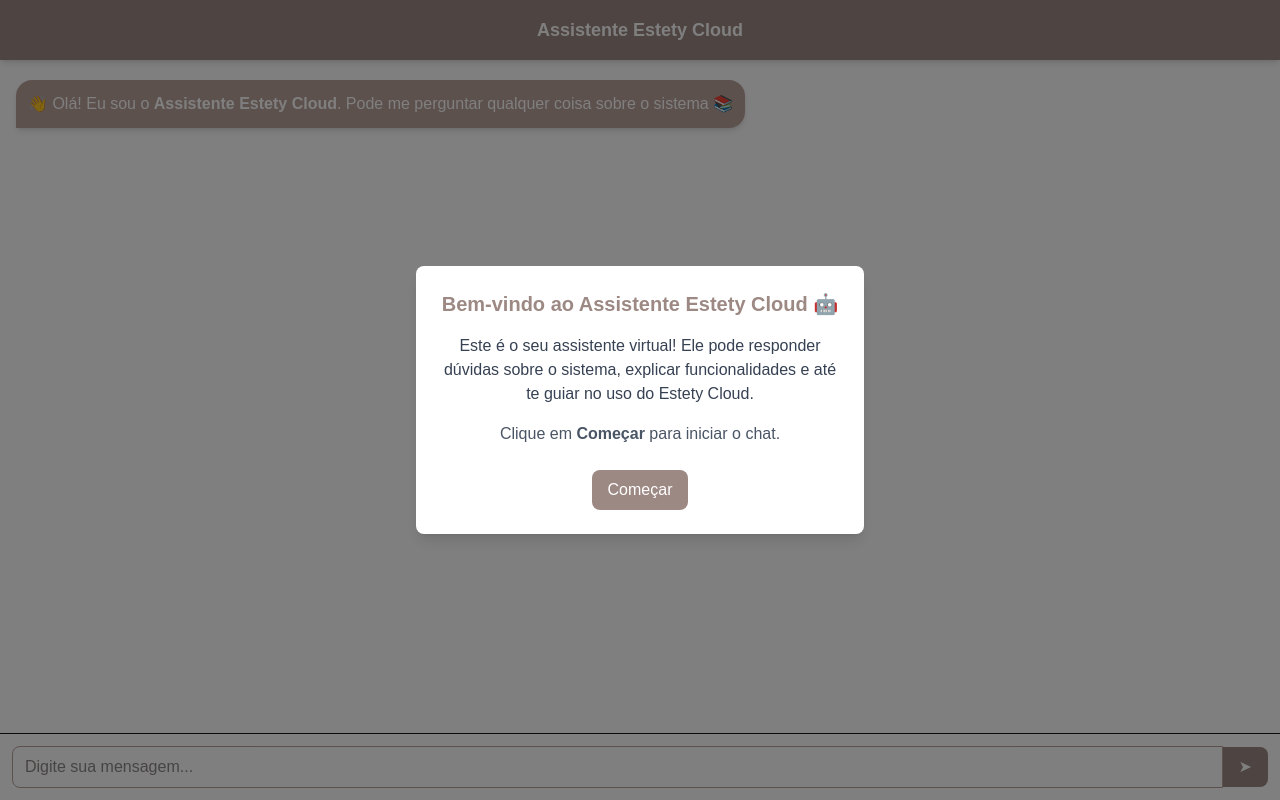
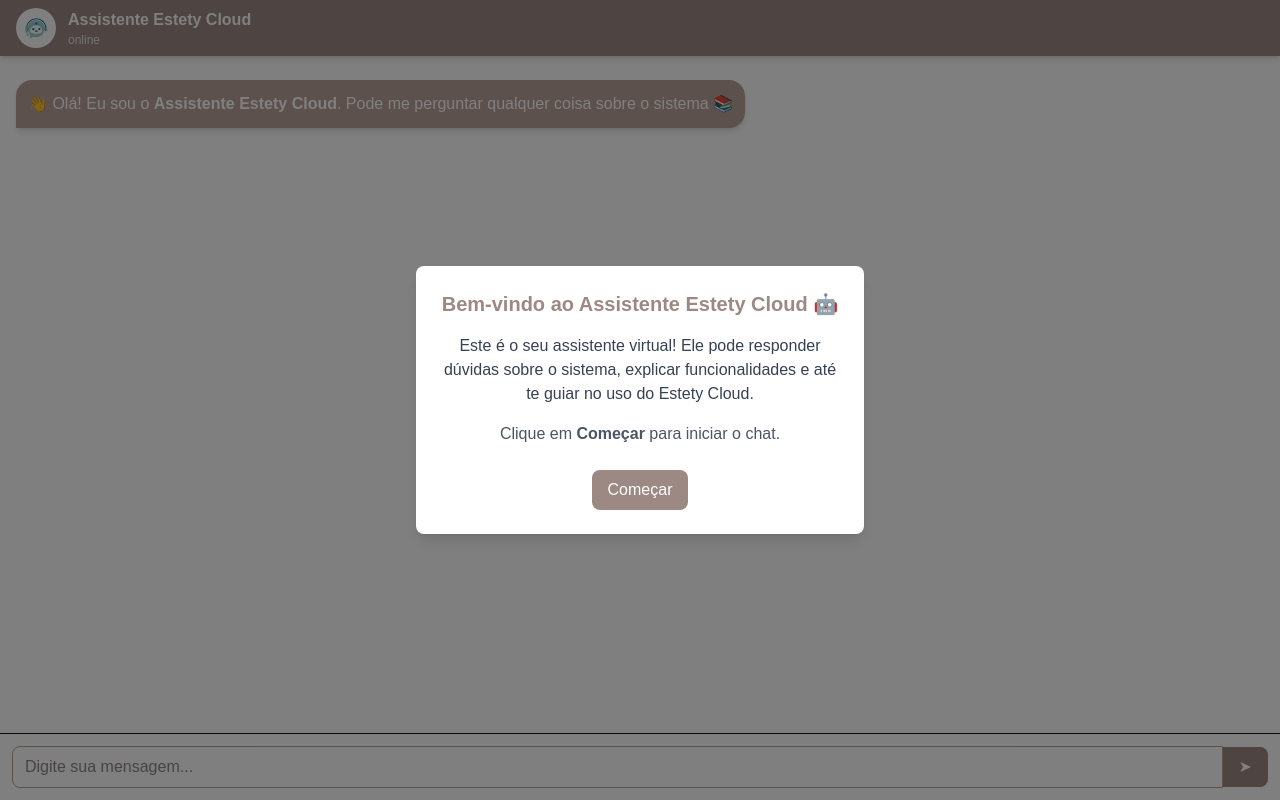
Before and after one commit to italovarzone/chatbot-estety-cloud, a Next.js app: page / in a window 1280 px wide. Built offline with nearby package versions, Linux system fonts and the light colour scheme.

Commit message:
feat: Ajusta UI de chat.

```diff
--- a/src/app/components/Chat.tsx
+++ b/src/app/components/Chat.tsx
@@ -131,9 +131,23 @@
 
   return (
     <div className="flex flex-col h-[100dvh] w-screen bg-[#fff] relative">
-      {/* Header fixo */}
-      <header className="bg-[#9d8983] text-white p-4 text-center shadow-md fixed top-0 left-0 right-0 z-10">
-        <h1 className="font-bold text-lg">Assistente Estety Cloud</h1>
+      {/* Header estilo WhatsApp */}
+      <header className="bg-[#9d8983] text-white px-4 py-2 flex items-center gap-3 shadow-md fixed top-0 left-0 right-0 z-10">
+        {/* Avatar fixo */}
+        <div className="w-10 h-10 rounded-full overflow-hidden bg-white flex items-center justify-center">
+          <img
+            src="/assets/images/robot.jpg"
+            alt="Assistente Estety Cloud"
+            className="w-full h-full object-cover"
+          />
+        </div>
+        {/* Nome e status */}
+        <div className="flex flex-col">
+          <span className="font-bold text-base">Assistente Estety Cloud</span>
+          <span className="text-xs text-gray-200">
+            {botIsTyping ? "digitando..." : "online"}
+          </span>
+        </div>
       </header>
 
       {/* Modal de introdução */}
```
Also changed, not shown: public/assets/images/robot.jpg (added).
